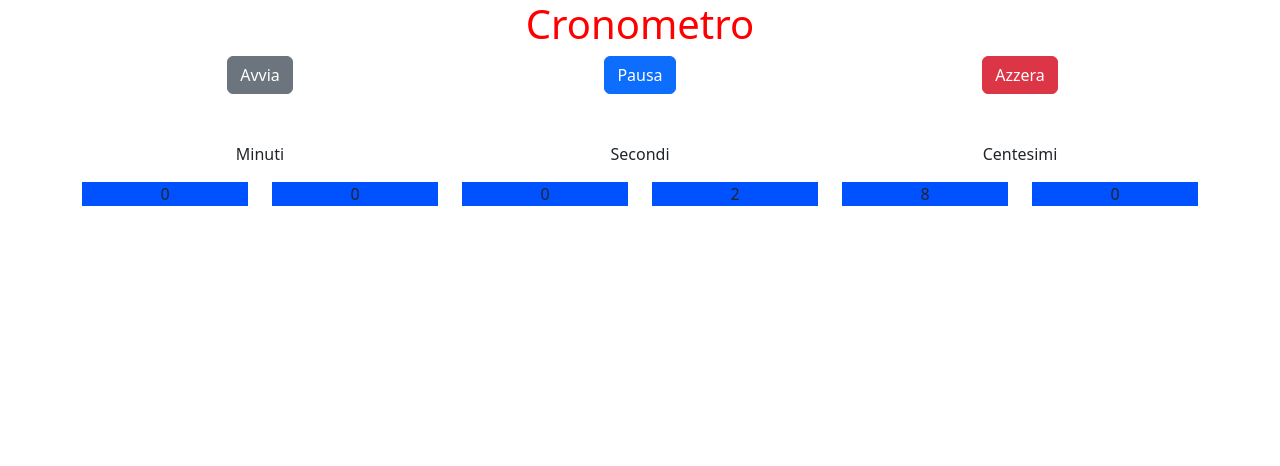
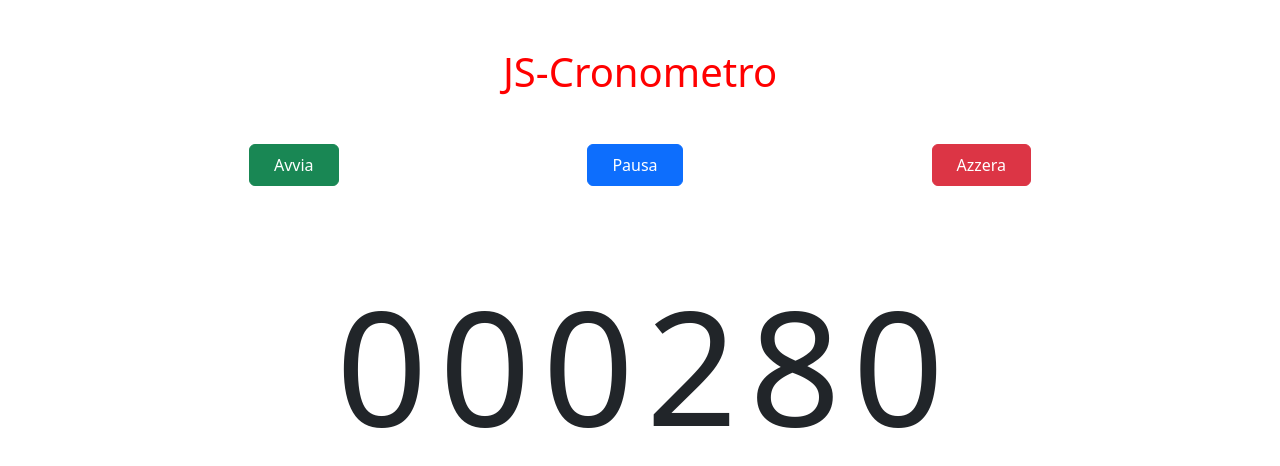
Before and after one commit to CastellucciLuca/js-simon, a plain HTML site: page cronometro/index.html in a window 1280 px wide. Both pictures are taken after a click on the element "Avvia". Drawn offline with nearby package versions, Linux system fonts and the light colour scheme.

Commit message:
cronometro-fixes

```diff
--- a/cronometro/css/style.css
+++ b/cronometro/css/style.css
@@ -4,17 +4,16 @@
   font-size: 4em;
   padding: 10px;
 }
-
 h1 {
   color: red;
 }
 
 custom-w-100px {
-  width: 100px;
+  width: 200px;
 }
 
 custom-h-100px {
-  height: 100px;
+  height: 200px;
 }
 
 .coloredCells {
--- a/cronometro/index.html
+++ b/cronometro/index.html
@@ -15,82 +15,21 @@
 </head>
 <body>
     <main>
-        <div class="container">
-            <div class="row">
-                <div class="col-12">
-                    <h1 class="text-center">
-                        Cronometro
-                    </h1>
-                </div>
-                <div class="col-4 text-center">
-                    <div id="avvia" class="btn btn-secondary">
-                        Avvia
-                    </div>
-                </div>
-                <div class="col-4 text-center">
-                    <div id="pausa" class="btn btn-primary">
-                        Pausa
-                    </div>
-                </div>
-                <div class="col-4 text-center">
-                    <div id="azzera" class="btn btn-danger">
-                        Azzera
-                    </div>
-                </div>
-
-                <div class="col-4 text-center mt-5">
-                    <div class="cell text-center custom-w-100px custom-h-100px">
-                        Minuti
-                    </div>
-                </div>
-
-                <div class="col-4 text-center mt-5">
-                    <div class="cell text-center custom-w-100px custom-h-100px">
-                        Secondi
-                    </div>
-                </div>
-
-                <div class="col-4 text-center mt-5">
-                    <div class="cell text-center custom-w-100px custom-h-100px">
-                        Centesimi
-                    </div>
-                </div>
-
-                <div class="col-2 text-center mt-3">
-                    <div id="tenMinutes" class="cell coloredCells custom-w-100px custom-h-100px">
-                        0
-                    </div>
-                </div>
-
-                <div class="col-2 text-center mt-3">
-                    <div id="minutes" class="cell text-center coloredCells custom-w-100px custom-h-100px">
-                        0
-                    </div>
-                </div>
-
-                <div class="col-2 text-center mt-3">
-                    <div id="tenSecs" class="cell text-center coloredCells custom-w-100px custom-h-100px">
-                        0
-                    </div>
-                </div>
-                <div class="col-2 text-center mt-3">
-                    <div id="seconds" class="cell coloredCells custom-w-100px custom-h-100px">
-                        0
-                    </div>
-                </div>
-
-                <div class="col-2 text-center mt-3">
-                    <div id="decSec" class="cell text-center coloredCells custom-w-100px custom-h-100px">
-                        0
-                    </div>
-                </div>
-
-                <div class="col-2 text-center mt-3">
-                    <div id="cents" class="cell text-center coloredCells custom-w-100px custom-h-100px">
-                        0
-                    </div>
+        <div>
+            <div class="text-center">
+                <h1 class="text-center mt-5">JS-Cronometro</h1>
+            </div>
+            <div >
+                <div class="mt-5 d-flex justify-content-evenly">
+                    <div class="px-4 py-2 btn btn-success" id="start">Avvia</div>
+                    <div class="px-4 py-2 btn btn-primary" id="pause">Pausa</div>
+                    <div class="px-4 py-2 btn btn-danger" id="reset">Azzera</div>
                 </div>
             </div>
+            <div class="mt-5 text-center fs-1">
+                <div id="tempo" class="d-flex m-auto g-4"></div>
+            </div>
+
         </div>
     </main>
 
--- a/cronometro/js/script.js
+++ b/cronometro/js/script.js
@@ -1,57 +1,104 @@
-console.log('Hello World!');
+const tempo = document.getElementById('tempo');
+const start = document.getElementById('start');
+const pause = document.getElementById('pause');
+const reset = document.getElementById('reset');
 
-let centsElement = document.getElementById('cents');
-let decSecElement = document.getElementById('decSec');
-let secondsElement = document.getElementById('seconds');
-let tenSecsElement = document.getElementById('tenSecs');
-let minutesElement = document.getElementById('minutes');
-let tenMinutesElement = document.getElementById('tenMinutes');
+let i=0;
+let value = 0;
 
-let avvia = document.getElementById('avvia');
-let pausa = document.getElementById('pausa');
-let azzera = document.getElementById('azzera');
+for (let i=1; i<7; i++){
+    let square = document.createElement('div');
+    square.classList.add('time-square','col');
+    square.innerHTML = value;
+    tempo.appendChild(square);
+    square.classList.add("s-" + i);
+}
 
-let cents = 0;
-let decSec = 0;
-let seconds = 0;
-let tenSecs = 0;
-let minutes = 0;
-let tenMinutes = 0;
+const centiSeconds = document.querySelector('.s-6');
+const deciSeconds = document.querySelector('.s-5');
+const secondsUnit = document.querySelector('.s-4');
+const decaSeconds = document.querySelector('.s-3');
+const minutes = document.querySelector('.s-2');
+const decaMinutes = document.querySelector('.s-1');
+
+let centiSecondsValue = 0;
+let deciSecondsValue = 0;
+let secondsUnitValue = 0;
+let decaSecondsValue = 0;
+let minutesValue = 0;
+let decaMinutesValue = 0;
+
+console.log(centiSeconds);
+console.log(tempo);
+
+start.addEventListener('click', function(){
+    if(i==0 || value == i){
+        let myInterval = setInterval(function(){
+            if(centiSecondsValue<9){
+                centiSecondsValue++;
+                centiSeconds.innerHTML = centiSecondsValue;
+            }else{
+                centiSecondsValue=0;
+                centiSeconds.innerHTML = centiSecondsValue;
+                if(deciSecondsValue<9){
+                    deciSecondsValue++;
+                    deciSeconds.innerHTML = deciSecondsValue;
+                }else{
+                    deciSecondsValue=0;
+                    deciSeconds.innerHTML = deciSecondsValue;
+                    if(secondsUnitValue<9){
+                        secondsUnitValue++;
+                        secondsUnit.innerHTML = secondsUnitValue;
+                    }else{
+                        secondsUnitValue = 0;
+                        secondsUnit.innerHTML = secondsUnitValue;
+                        if(decaSecondsValue<5){
+                            decaSecondsValue++;
+                            decaSeconds.innerHTML = decaSecondsValue;
+                        }else{
+                            decaSecondsValue = 0;
+                            decaSeconds.innerHTML = decaSecondsValue;
+                            if(minutesValue<9){
+                                minutesValue++;
+                                minutes.innerHTML = minutesValue;
+                            }else{
+                                    minutesValue=0;
+                                    minutes.innerHTML = minutesValue;
+                                    timeUnit(decaMinutes,decaMinutesValue,9);
+                                }
+                            }
+                        }
+                    }
+                }
+            },10)
+            pause.addEventListener('click', function(){
+                clearInterval(myInterval);
+                value=i;
+            });
+            reset.addEventListener('click',function(){
+                i=0;
+                centiSeconds.innerHTML = centiSecondsValue = 0;
+                deciSeconds.innerHTML = deciSecondsValue = 0;
+                secondsUnit.innerHTML = secondsUnitValue = 0;
+                decaSeconds.innerHTML = decaSecondsValue = 0;
+                minutes.innerHTML = minutesValue = 0;
+                clearInterval(myInterval);
+            });
+        }
+    }
+);
+
+tempo.classList.add('col-6');
 
 
+// FUNCTIONS
 
-function getNumberScrollingTo10(value, element, time) {
-    setInterval(() => {
-        if (value < 9) {
-            value++;
-            element.innerHTML = value
-        } else {
-            value = 0
-            element.innerHTML = value
-        }
-    }, time);
+function timeUnit (element,elementValue,maxValue){
+    if (elementValue<maxValue){
+        elementValue++;
+        element.innerHTML = elementValue;
+    } else {
+        elementValue = 0;
+        element.innerHTML = elementValue;
+    }
 }
-
-function getNumberScrollingTo6(value, element, time) {
-    setInterval(() => {
-        if (value < 6) {
-            value++;
-            element.innerHTML = value
-        } else {
-            value = 0
-            element.innerHTML = value
-        }
-    }, time);
-}
-
-
-
-
-avvia.addEventListener("click", function () {
-    getNumberScrollingTo10(cents, centsElement, 10);
-    getNumberScrollingTo10(decSec, decSecElement, 100);
-    getNumberScrollingTo10(seconds, secondsElement, 1000);
-    getNumberScrollingTo6(tenSecs, tenSecsElement, 10000);
-    getNumberScrollingTo10(minutes, minutesElement, 60000);
-    getNumberScrollingTo6(tenSecs, tenMinutesElement, 600000);
-})
```
